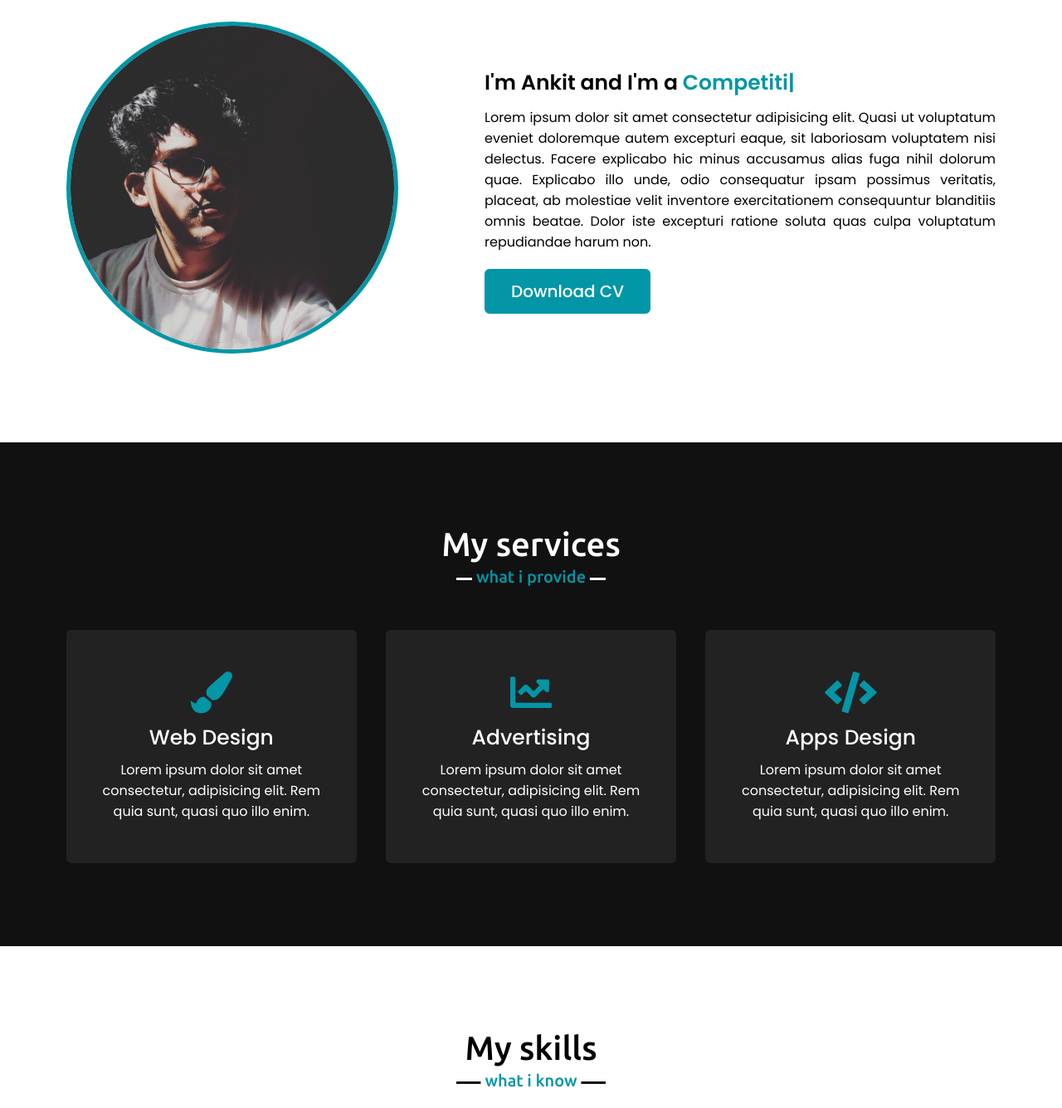
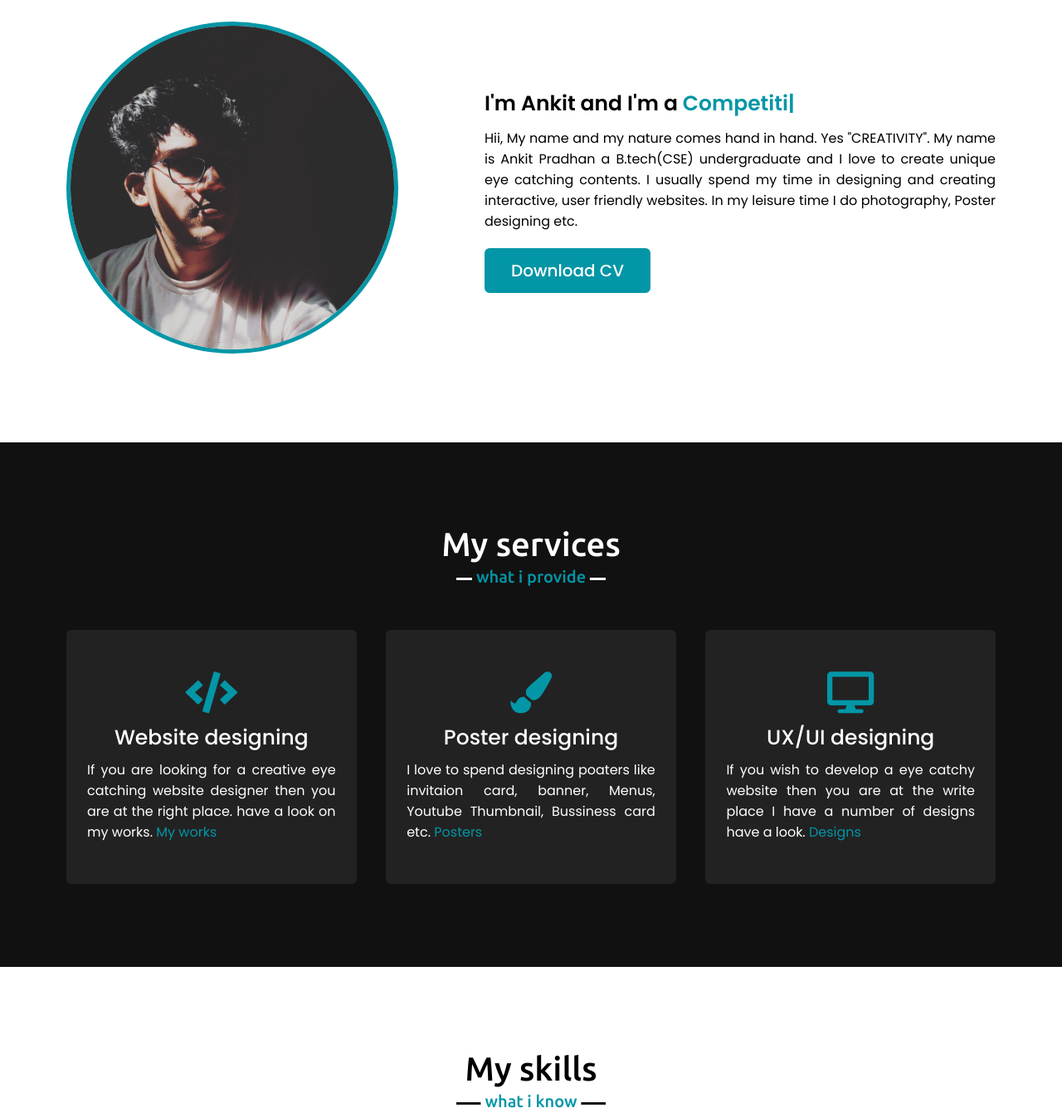
Before and after one commit to ankit-08/MyPortfolio, a plain HTML site: page index.html in a window 1280 px wide. Shown: the part 1000-2335 px from the top of the page at 83% size. Drawn offline with nearby package versions, Linux system fonts and the light colour scheme.

Commit message:
customization

```diff
--- a/index.html
+++ b/index.html
@@ -56,7 +56,11 @@
                 </div>
                 <div class="column right">
                     <div class="text">I'm Ankit and I'm a <span class="typing-2"></span></div>
-                    <p>Lorem ipsum dolor sit amet consectetur adipisicing elit. Quasi ut voluptatum eveniet doloremque autem excepturi eaque, sit laboriosam voluptatem nisi delectus. Facere explicabo hic minus accusamus alias fuga nihil dolorum quae. Explicabo illo unde, odio consequatur ipsam possimus veritatis, placeat, ab molestiae velit inventore exercitationem consequuntur blanditiis omnis beatae. Dolor iste excepturi ratione soluta quas culpa voluptatum repudiandae harum non.</p>
+                    <p>Hii, My name and my nature comes hand in hand. Yes "CREATIVITY".
+                        My name is Ankit Pradhan a B.tech(CSE) undergraduate and
+                        I love to create unique eye catching contents.
+                         I usually spend my time in designing and creating interactive, user friendly
+                         websites. In my leisure time I do photography, Poster designing etc. </p>
                     <a href="./Ankit_Pradhan_resume.pdf" target="_blank">Download CV</a>
                 </div>
             </div>
@@ -70,23 +74,24 @@
             <div class="serv-content">
                 <div class="card">
                     <div class="box">
-                        <i class="fas fa-paint-brush"></i>
-                        <div class="text">Web Design</div>
-                        <p>Lorem ipsum dolor sit amet consectetur, adipisicing elit. Rem quia sunt, quasi quo illo enim.</p>
+                        <i class="fas fa-code"></i>
+                        <div class="text">Website designing</div>
+                        <p>If you are looking for a creative eye catching website designer then you are at the right place. have a look on my works. <a href="https://www.google.com/" target="_blank">My works</a></p>
+
                     </div>
                 </div>
                 <div class="card">
                     <div class="box">
-                        <i class="fas fa-chart-line"></i>
-                        <div class="text">Advertising</div>
-                        <p>Lorem ipsum dolor sit amet consectetur, adipisicing elit. Rem quia sunt, quasi quo illo enim.</p>
+                        <i class="fas fa-paint-brush"></i>
+                        <div class="text">Poster designing</div>
+                        <p>I love to spend designing poaters like invitaion card, banner, Menus, Youtube Thumbnail, Bussiness card etc. <a href="https://www.google.com/" target="_blank">Posters</a></p>
                     </div>
                 </div>
                 <div class="card">
                     <div class="box">
-                        <i class="fas fa-code"></i>
-                        <div class="text">Apps Design</div>
-                        <p>Lorem ipsum dolor sit amet consectetur, adipisicing elit. Rem quia sunt, quasi quo illo enim.</p>
+                        <i class="fas fa-desktop"></i>
+                        <div class="text">UX/UI designing</div>
+                        <p>If you wish to develop a eye catchy website then you are at the write place I have a number of designs have a look. <a href="https://www.google.com/" target="_blank">Designs</a></p>
                     </div>
                 </div>
                </div>
@@ -196,7 +201,7 @@
             <div class="contact-content">
                 <div class="column left">
                     <div class="text">Get in Touch</div>
-                    <p>Lorem, ipsum dolor sit amet consectetur adipisicing elit. Dignissimos harum corporis fuga corrupti. Doloribus quis soluta nesciunt veritatis vitae nobis?</p>
+                    <p>Thanks for taking the time to reach out. How can I help you today?</p>
                     <div class="icons">
                         <div class="row">
                             <i class="fas fa-user"></i>
--- a/script.js
+++ b/script.js
@@ -35,14 +35,14 @@ $(document).ready(function(){
 
     // typing text animation script
     var typed = new Typed(".typing", {
-        strings: ["Developer", "Competitive Coder", "Photographer", "Traveller", "UX/UI designer"],
+        strings: ["Developer", "Competitive Coder", "Poster designer","UX/UI designer", "Photographer", "Traveller"],
         typeSpeed: 100,
         backSpeed: 60,
         loop: true
     });
 
     var typed = new Typed(".typing-2", {
-        strings: ["Developer", "Competitive Coder", "Photographer", "Traveller", "UX/UI designer"],
+        strings: ["Developer", "Competitive Coder", "Poster designer","UX/UI designer", "Photographer", "Traveller"],
         typeSpeed: 100,
         backSpeed: 60,
         loop: true
--- a/style.css
+++ b/style.css
@@ -290,12 +290,17 @@ section .title::after {
   text-align: center;
   border-radius: 6px;
   padding: 50px 25px;
-  cursor: pointer;
+
   transition: all 0.3s ease;
 }
-.services .serv-content .card:hover {
-  background: #0396A6;
+.services .serv-content .card p{
+text-align: justify;
 }
+.services .serv-content .card p a{
+  color: #0396A6;
+  cursor: pointer;
+  }
+
 .services .serv-content .card .box {
   transition: all 0.3s ease;
 }
```
